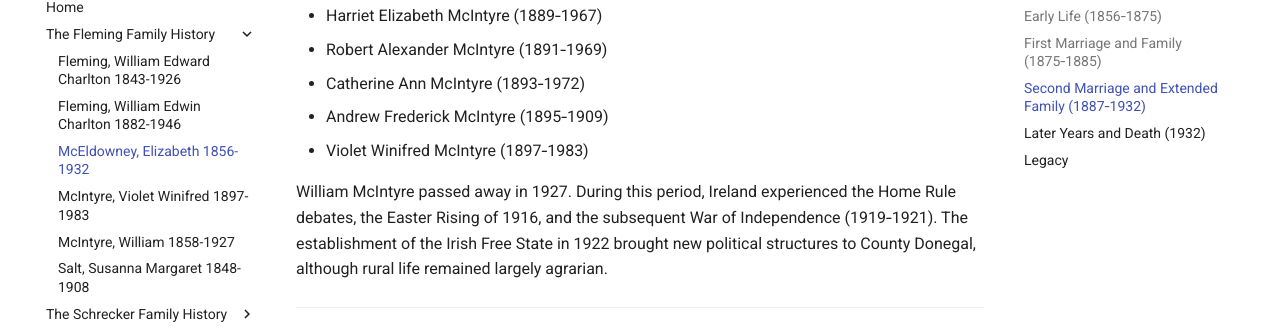
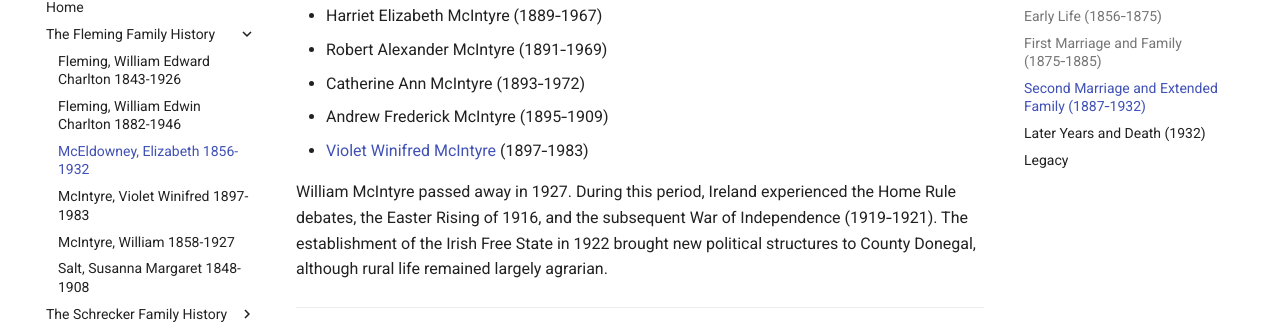
Before and after one commit to Schrecker-Family/Website, an MkDocs documentation site: the page built from docs/McEldowneyE1856.md, in a window 1280 px wide and 900 px high, scrolled down 1219 px. Shown: the part 119-452 px from the top of the window. Built offline with MkDocs 1.6.1 and Material for MkDocs 9.7.7, drawn with Linux system fonts in a browser that asks for light colours; part of the change alters nothing that is shown.

```diff
--- a/docs/McEldowneyE1856.md
+++ b/docs/McEldowneyE1856.md
@@ -38,7 +38,7 @@ Robert Faulkner died in 1885, leaving Elizabeth a widow with five young children
   - Robert Alexander McIntyre (1891‑1969)
   - Catherine Ann McIntyre (1893‑1972)
   - Andrew Frederick McIntyre (1895‑1909)
-  - Violet Winifred McIntyre (1897‑1983)
+  - [Violet Winifred McIntyre][def2] (1897‑1983)
 
 William McIntyre passed away in 1927. During this period, Ireland experienced the Home Rule debates, the Easter Rising of 1916, and the subsequent War of Independence (1919‑1921). The establishment of the Irish Free State in 1922 brought new political structures to County Donegal, although rural life remained largely agrarian.
 
@@ -59,3 +59,4 @@ Her life spanned a transformative era in Irish history, witnessing the decline o
 Elizabeth McEldowney’s descendants continued to inhabit County Donegal and surrounding regions well into the 20th century. Her familial ties bridged multiple generations, reflecting the persistence of local community structures in rural Ireland during times of national change.
 
 [def]: McIntyreW1858.md
+[def2]: McIntyreVW1897.md
```
